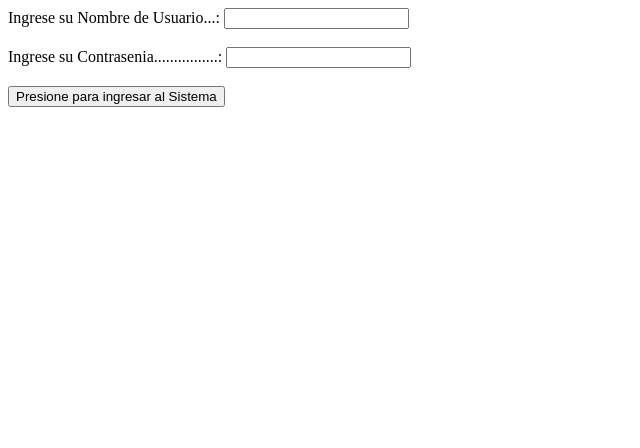
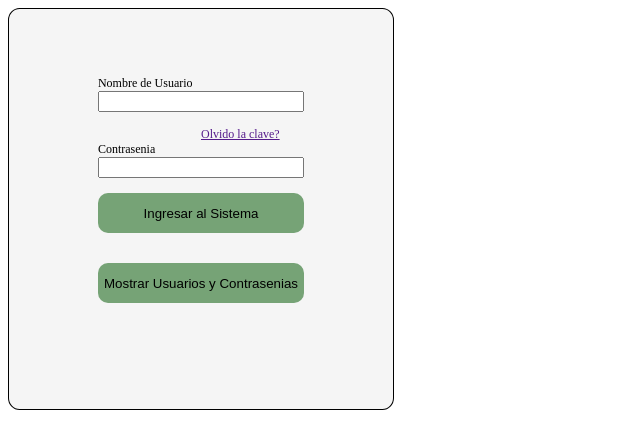
Before and after one commit to AntonioGennaro12/Ejercicios_IF-1, a plain HTML site: page index.html in a window 1280 px wide. Shown: the whole page, without its empty margins (0-640 px from the left). Drawn offline with Linux system fonts and the light colour scheme.

Commit message:
Ej. IF P1 con uso de Vectores y CSS

```diff
--- /dev/null
+++ b/disenio.css
@@ -0,0 +1,30 @@
+#mi-div {
+    width: 30vw;
+    height: 50vh;
+    border-style: solid;
+    border-color: rgb(0, 0, 0);
+    border-width: 0.1px;
+    border-radius: 3%;
+    display: grid;
+    place-content: center;
+    font-size: 12px;
+    background-color: whitesmoke;
+}
+
+button {
+    background-color:rgb(118, 163, 118);
+    height: 5vh;
+    border:none;
+    border-radius: 10px;
+}
+
+a {
+    margin-left: 50%;
+}
+
+p {
+    font-family: sans-serif;
+    font-size: 10px;
+    margin: 0px;
+    padding:0px;
+}
--- a/ejercicio1.js
+++ b/ejercicio1.js
@@ -10,28 +10,45 @@ const inpUsuario        = document.querySelector("#nombre-usuario")
 const impContrasenia    = document.querySelector("#nombre-contrasenia")
 const miParrafo         = document.querySelector("#mi-parrafo")
 
-const USUARIO1_NOMBRE_REGISTRADO        = "Antonio12";
-const USUARIO2_NOMBRE_REGISTRADO        = "JuanPedro";
-const USUARIO1_CONTRASENIA_REGISTRADO   = "clave055"
-const USUARIO2_CONTRASENIA_REGISTRADO   = "gatopardo"
+const miLista           = document.querySelector ("#mi-lista")
+
+const USUARIO_NOMBRE_REGISTRADO        = ["Antonio", "Juan", "Pedro", "Carlos" ];
+const USUARIO_CONTRASENIA_REGISTRADO   = ["clave55", "gato", "pardo", "abcd"];
 
 function impUsuario (nombre){
-    miParrafo.textContent = "Bienvenido a su Cuenta Usuario: " + nombre +"";
+    miParrafo.style.color = "green";
+    miParrafo.textContent = "Bienvenido a su Cuenta : " + nombre +"";
 }
 
 function tomaInfo ()  {
     let usuarioNombreIngresado      = inpUsuario.value ;
     let usuarioCOntraseniaIngresado = impContrasenia.value ;
+    let encontrado = false;
 
-    if ((usuarioNombreIngresado == USUARIO1_NOMBRE_REGISTRADO) &&
-                (usuarioCOntraseniaIngresado == USUARIO1_CONTRASENIA_REGISTRADO)) {
-        impUsuario (usuarioNombreIngresado);
+    for (let index = 0; index < USUARIO_NOMBRE_REGISTRADO.length; index++) {
+        const nombre = USUARIO_NOMBRE_REGISTRADO[index];
+        const contrasenia = USUARIO_CONTRASENIA_REGISTRADO [index];
+
+        if ((usuarioNombreIngresado == nombre) && (usuarioCOntraseniaIngresado == contrasenia)) {
+            impUsuario (usuarioNombreIngresado);
+            encontrado  = true;
+        }
     }
-    else if ((usuarioNombreIngresado == USUARIO2_NOMBRE_REGISTRADO) &&
-                (usuarioCOntraseniaIngresado == USUARIO2_CONTRASENIA_REGISTRADO)) {
-        impUsuario (usuarioNombreIngresado);
-    }
-    else {
-        miParrafo.textContent =  "Nombre de Usuario y/o Contrsenia incorrectos!!";
+    if (!encontrado) {
+        miParrafo.style.color = "red";
+        miParrafo.textContent =  "Usuario y/o Contrasenia incorrectos!!";
     }
 }
+
+function mostrarLista() {
+    miLista.innerHTML= "";
+    for (let index = 0; index < USUARIO_NOMBRE_REGISTRADO.length; index++) {
+        const nombre = USUARIO_NOMBRE_REGISTRADO[index];
+        const contrasenia = USUARIO_CONTRASENIA_REGISTRADO [index];
+        miLista.innerHTML +=  `
+            <li> Nombre: ${nombre}  - - -> Contrasenia: ${contrasenia}</li>
+        `;
+
+    }
+
+}
--- a/index.html
+++ b/index.html
@@ -5,17 +5,27 @@
     <meta http-equiv="X-UA-Compatible" content="IE=edge">
     <meta name="viewport" content="width=device-width, initial-scale=1.0">
     <title>Document</title>
+    <link rel="stylesheet" href="disenio.css">
 </head>
 <body>
-    <label for="nombre-usuario">Ingrese su Nombre de Usuario...:</label>
+    <div id="mi-div">
+    <label for="nombre-usuario">Nombre de Usuario</label>
     <input type="text" name="" id="nombre-usuario">
-    <br><br>
-    <label for="nombre-contrasenia">Ingrese su Contrasenia................:</label>
-    <input type="text" name="" id="nombre-contrasenia">
-    <br><br>
-    <button onclick ="tomaInfo()">Presione para ingresar al Sistema</button>
-    <br><br>
+    <br>
+    <a href="">Olvido la clave?</a>
+    <label for="nombre-contrasenia">Contrasenia</label>
+    <input type="password" name="" id="nombre-contrasenia">
+    <br>
+    <button onclick ="tomaInfo()">Ingresar al Sistema</button>
+    <br>
     <p id="mi-parrafo"></p>
+    <br>
+    <button onclick ="mostrarLista()">Mostrar Usuarios y Contrasenias</button>
+    <br>
+        <ol id="mi-lista">
+        <!-- Aquí va la lista -->
+        </ol>
+    </div>
     <script src="ejercicio1.js"></script>
 </body>
 </html>
```
